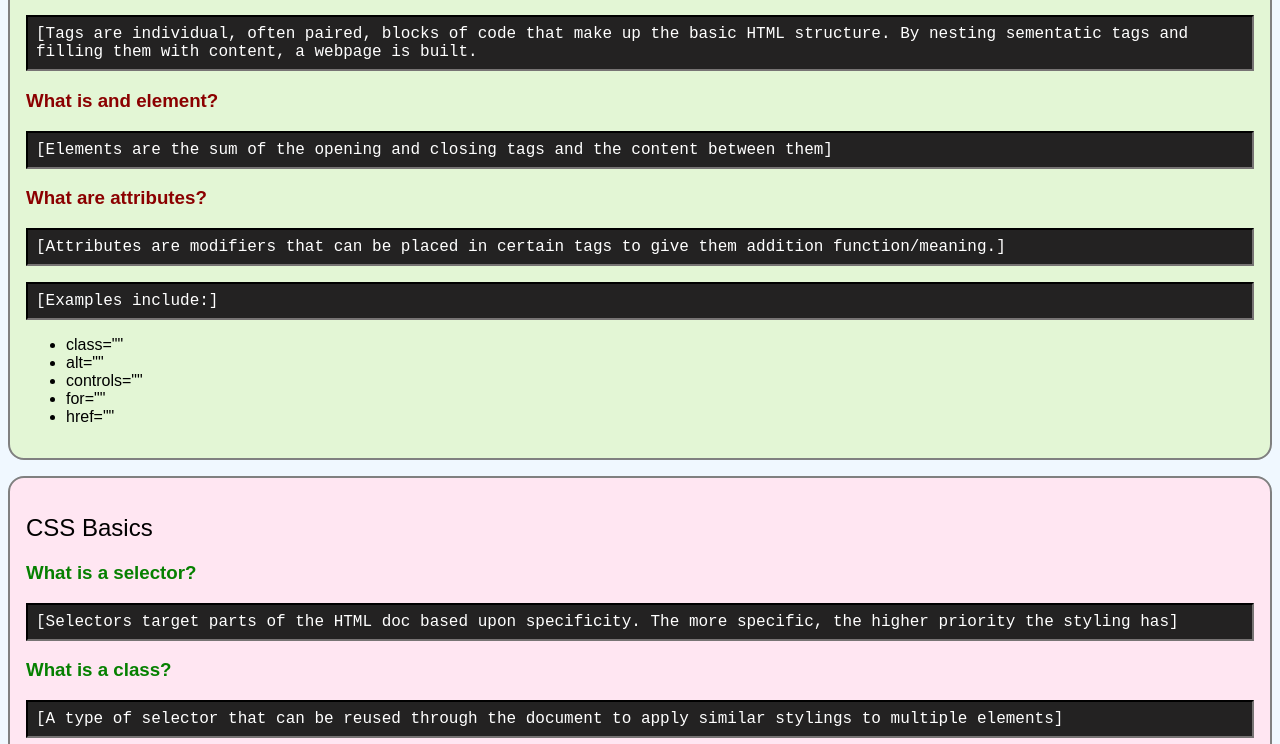
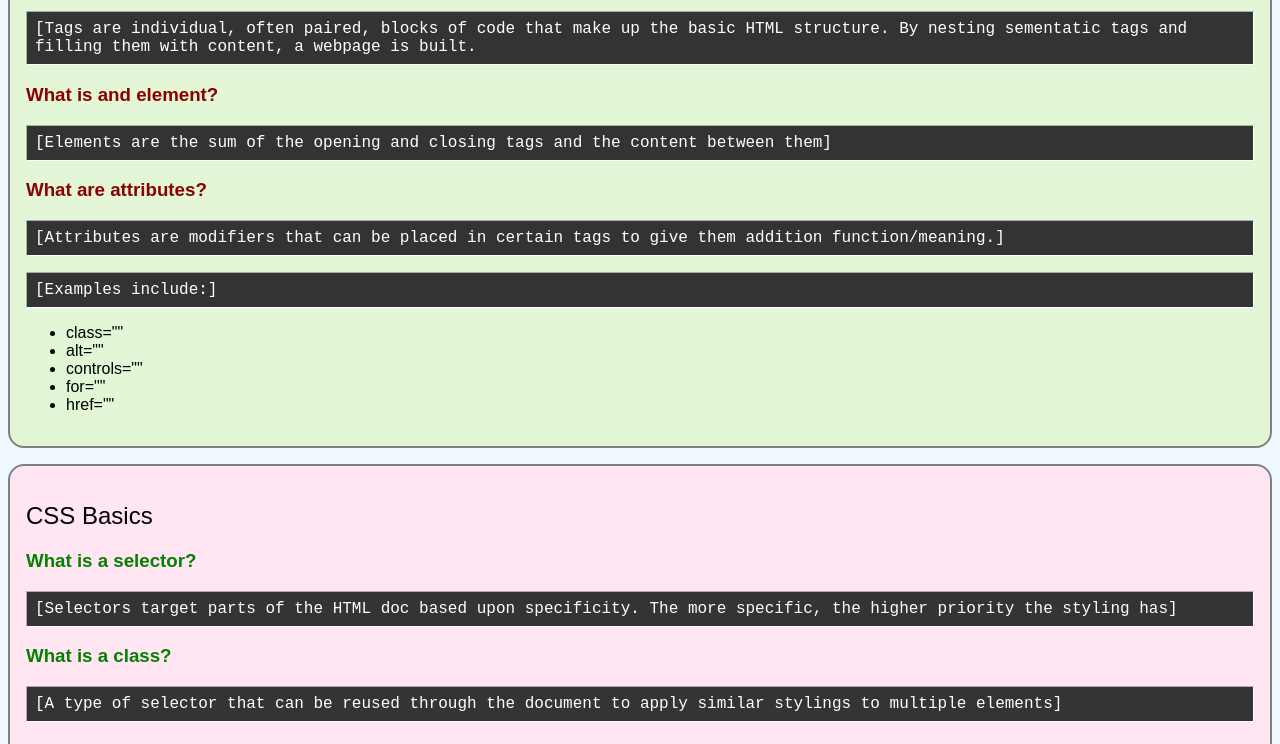
Before and after one commit to CMBCoding/SDEVW4HTML-CSS-Webpage, a plain HTML site: page index.html in a window 1280 px wide. Shown: the part 732-1476 px from the top of the page. Drawn offline with Linux system fonts and the light colour scheme; a web font is replaced by a local one.

Commit message:
Edit css for ps

```diff
--- a/style.css
+++ b/style.css
@@ -31,9 +31,9 @@ body {
 }
 
 p {
-    border: inset #232222 2px;
-    background-color: #232222;
-    color: #FFFFFF;
+    border: inset #ffffff 0.1rem;
+    background-color: #232222e8;
+    color: #ffffff;
     font-family: "Google Sans Code", monospace;
     padding: 0.5rem;
 }
```
